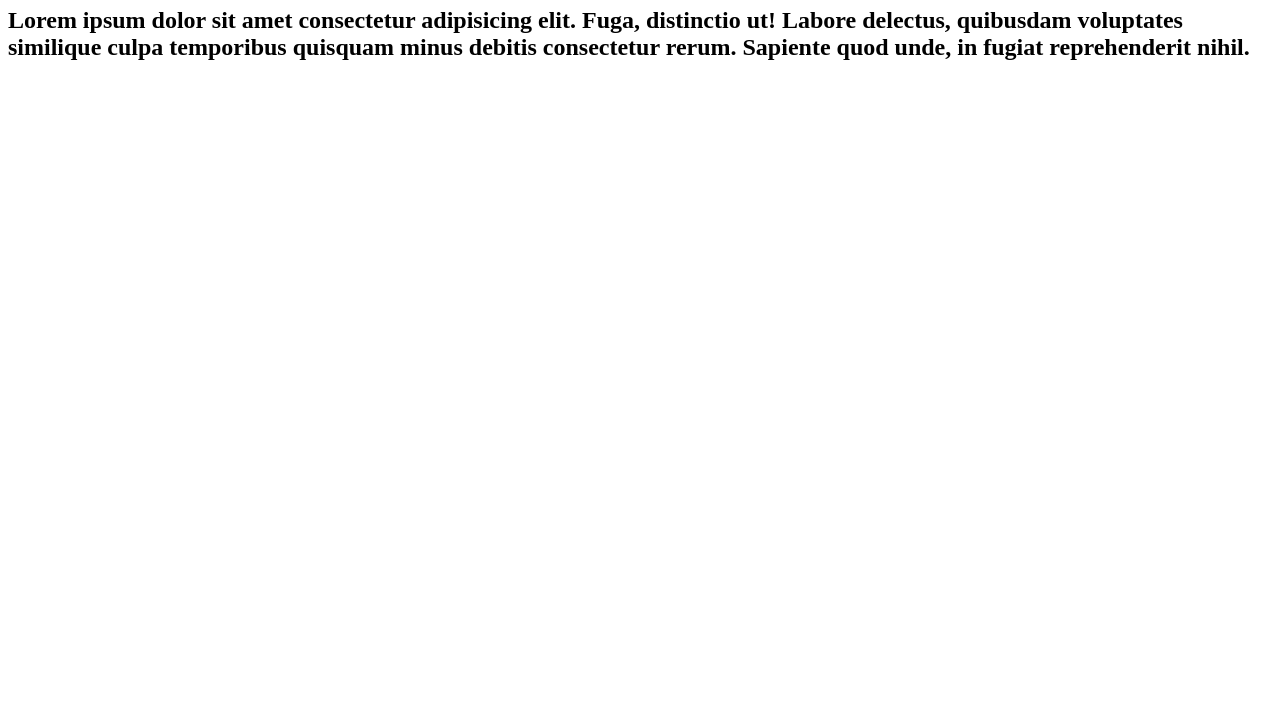
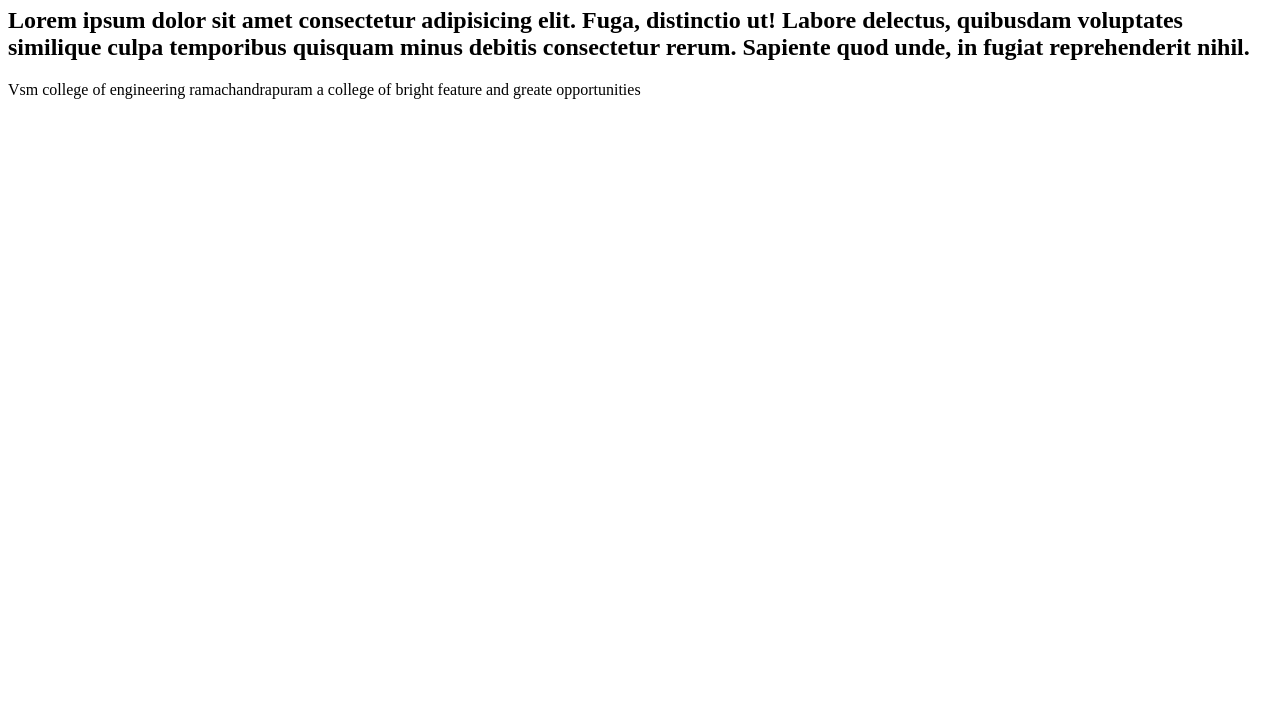
Before and after one commit to santosh750/hello, a plain HTML site: page index.html in a window 1280 px wide. Shown: the part 73-800 px from the top of the page. Drawn offline with Linux system fonts and the light colour scheme.

Commit message:
v3 of project

```diff
--- a/index.html
+++ b/index.html
@@ -8,5 +8,6 @@
 <body>
     <h1>welcome to vsm enggineering</h1>
     <h2>Lorem ipsum dolor sit amet consectetur adipisicing elit. Fuga, distinctio ut! Labore delectus, quibusdam voluptates similique culpa temporibus quisquam minus debitis consectetur rerum. Sapiente quod unde, in fugiat reprehenderit nihil.</h2>
+    <p>Vsm college of engineering ramachandrapuram a college of bright feature and greate opportunities</p>
 </body>
 </html>
```
